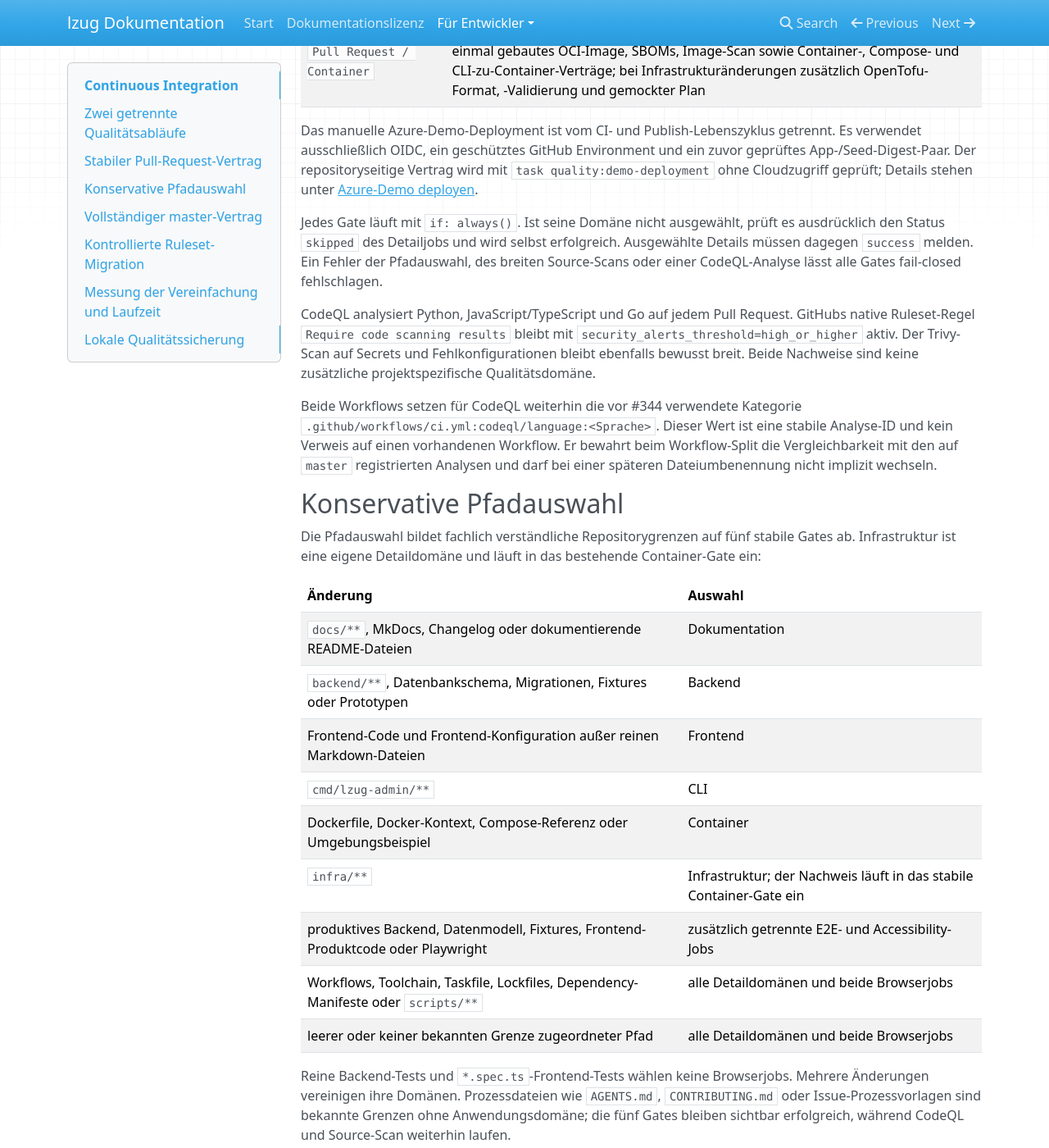
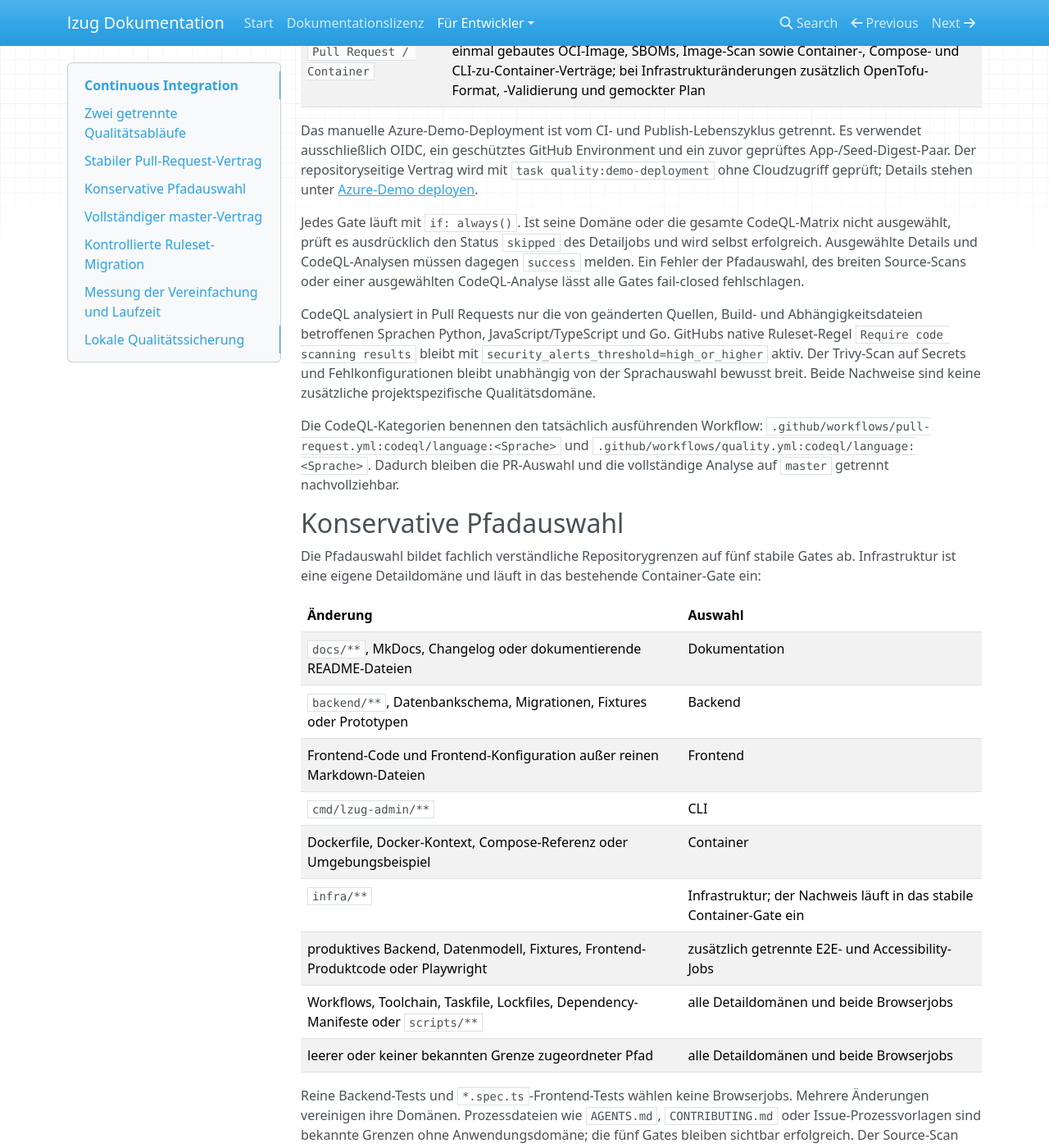
Before and after one commit to lxndrp/lzug, an MkDocs documentation site: the page built from docs/developers/continuous-integration.md, in a window 1280 px wide and 1400 px high, scrolled down 790 px. Shown: the whole window at 82% size. Built offline with MkDocs 1.6.1, drawn with Linux system fonts in a browser that asks for light colours; nearby versions of some CDN libraries; some of the changed text lies outside the part shown.

Commit message:
Make pull request security analysis selective

```diff
--- a/docs/developers/continuous-integration.md
+++ b/docs/developers/continuous-integration.md
@@ -35,23 +35,24 @@ und ein zuvor geprüftes App-/Seed-Digest-Paar. Der repositoryseitige Vertrag
 wird mit `task quality:demo-deployment` ohne Cloudzugriff geprüft; Details
 stehen unter [Azure-Demo deployen](demo-deployment.md).
 
-Jedes Gate läuft mit `if: always()`. Ist seine Domäne nicht ausgewählt, prüft
-es ausdrücklich den Status `skipped` des Detailjobs und wird selbst
-erfolgreich. Ausgewählte Details müssen dagegen `success` melden. Ein Fehler
-der Pfadauswahl, des breiten Source-Scans oder einer CodeQL-Analyse lässt alle
+Jedes Gate läuft mit `if: always()`. Ist seine Domäne oder die gesamte
+CodeQL-Matrix nicht ausgewählt, prüft es ausdrücklich den Status `skipped` des
+Detailjobs und wird selbst erfolgreich. Ausgewählte Details und
+CodeQL-Analysen müssen dagegen `success` melden. Ein Fehler der Pfadauswahl,
+des breiten Source-Scans oder einer ausgewählten CodeQL-Analyse lässt alle
 Gates fail-closed fehlschlagen.
 
-CodeQL analysiert Python, JavaScript/TypeScript und Go auf jedem Pull Request.
+CodeQL analysiert in Pull Requests nur die von geänderten Quellen, Build- und
+Abhängigkeitsdateien betroffenen Sprachen Python, JavaScript/TypeScript und Go.
 GitHubs native Ruleset-Regel `Require code scanning results` bleibt mit
 `security_alerts_threshold=high_or_higher` aktiv. Der Trivy-Scan auf Secrets
-und Fehlkonfigurationen bleibt ebenfalls bewusst breit. Beide Nachweise sind
-keine zusätzliche projektspezifische Qualitätsdomäne.
+und Fehlkonfigurationen bleibt unabhängig von der Sprachauswahl bewusst breit.
+Beide Nachweise sind keine zusätzliche projektspezifische Qualitätsdomäne.
 
-Beide Workflows setzen für CodeQL weiterhin die vor #344 verwendete Kategorie
-`.github/workflows/ci.yml:codeql/language:<Sprache>`. Dieser Wert ist eine
-stabile Analyse-ID und kein Verweis auf einen vorhandenen Workflow. Er bewahrt
-beim Workflow-Split die Vergleichbarkeit mit den auf `master` registrierten
-Analysen und darf bei einer späteren Dateiumbenennung nicht implizit wechseln.
+Die CodeQL-Kategorien benennen den tatsächlich ausführenden Workflow:
+`.github/workflows/pull-request.yml:codeql/language:<Sprache>` und
+`.github/workflows/quality.yml:codeql/language:<Sprache>`. Dadurch bleiben die
+PR-Auswahl und die vollständige Analyse auf `master` getrennt nachvollziehbar.
 
 ## Konservative Pfadauswahl
 
@@ -74,8 +75,9 @@ bestehende Container-Gate ein:
 Reine Backend-Tests und `*.spec.ts`-Frontend-Tests wählen keine Browserjobs.
 Mehrere Änderungen vereinigen ihre Domänen. Prozessdateien wie `AGENTS.md`,
 `CONTRIBUTING.md` oder Issue-Prozessvorlagen sind bekannte Grenzen ohne
-Anwendungsdomäne; die fünf Gates bleiben sichtbar erfolgreich, während
-CodeQL und Source-Scan weiterhin laufen.
+Anwendungsdomäne; die fünf Gates bleiben sichtbar erfolgreich. Der Source-Scan
+läuft weiterhin, während CodeQL ohne betroffene Sprachdomäne bewusst
+übersprungen wird.
 
 Die Pfadfilter-Action liest bei Pull Requests die geänderten Dateien über die
 GitHub-API. Ein zweiter Filter verwendet die `every`-Semantik, um jeden nicht
```
Also changed, not shown: docs/developers/architecture/security-baseline.md (+6 -5 lines), docs/developers/dependabot.md (+11 -11 lines), 5 other files.
